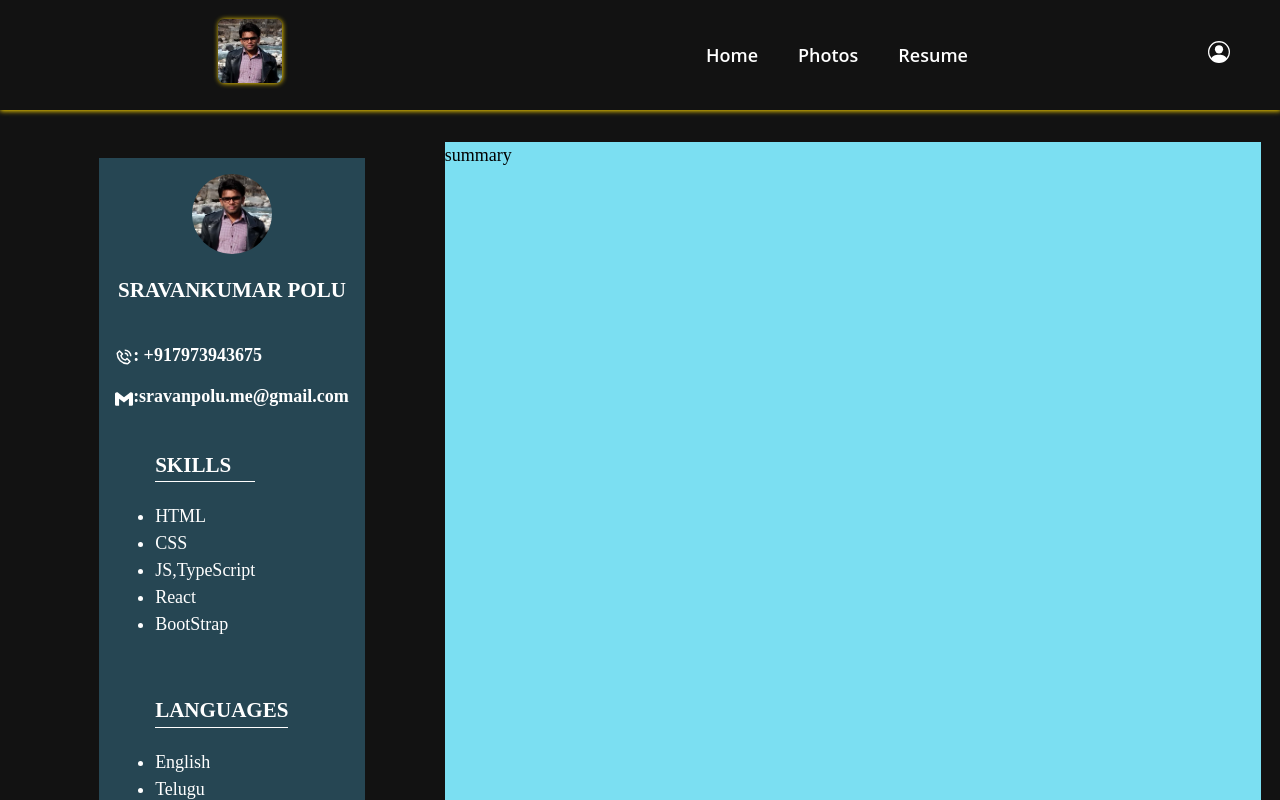
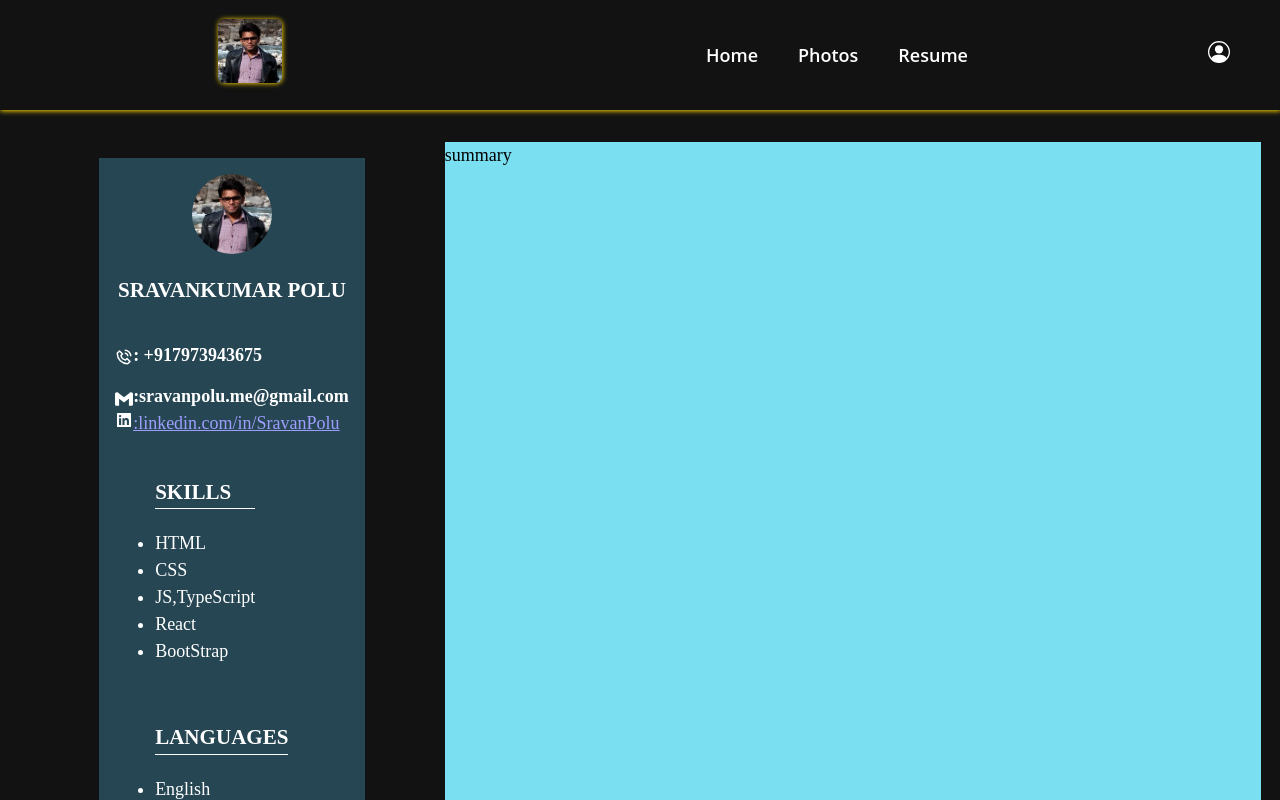
Before and after one commit to PVSR-git/sravanpolu, a React (Create React App) app: page /single-page-resume in a window 1280 px wide. Shown: the top 800 px of the page. Built offline with nearby package versions, Linux system fonts and the light colour scheme; what miragejs would draw is missing.

Commit message:
Linked-In placed inside single page resume

```diff
--- a/src/pages/SPResume.jsx
+++ b/src/pages/SPResume.jsx
@@ -1,6 +1,7 @@
 import React from "react";
 import { BiPhoneCall } from "react-icons/bi";
 import { SiGmail } from "react-icons/si";
+import { AiFillLinkedin } from "react-icons/ai";
 import bgImg from "../assets/Sravan.png";
 export default function SPResume() {
   return (
@@ -30,6 +31,12 @@ export default function SPResume() {
                 :sravanpolu.me@gmail.com
               </a>
             </div>
+            <div className="linked-in1" style={{ textDecoration: "none" }}>
+              <AiFillLinkedin className="linked-in-icon1" />
+              <a href="https://www.linkedin.com/in/SravanPolu" target="_blank">
+                :linkedin.com/in/SravanPolu
+              </a>
+            </div>
           </div>
         </div>
         <div className="skill-info">
```
